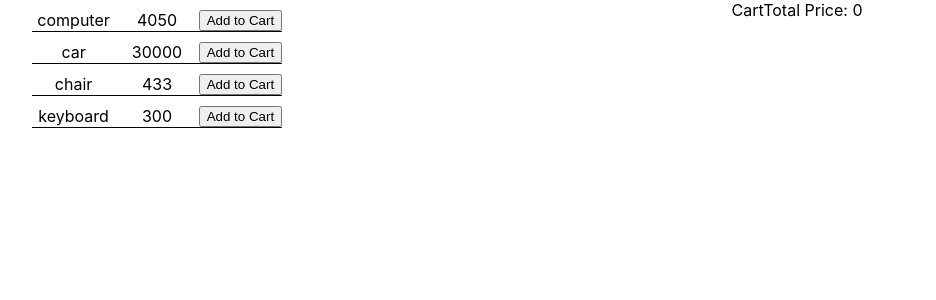
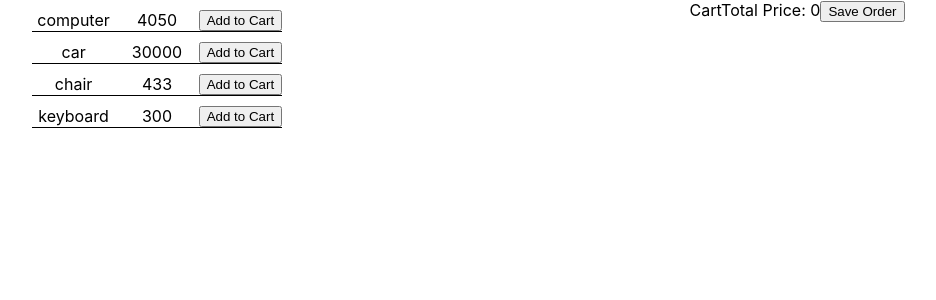
Before and after one commit to amirgal/supermarket-orders, a React (Create React App) app: page / in a window 1280 px wide. Both pictures are taken after typing "name@example.com" into the empty fields and a click on the button "Create New Order". Shown: the top 300 px of the page, without its empty margins (163-1099 px from the left). Built offline with nearby package versions, Linux system fonts and the light colour scheme.

Commit message:
save order added

```diff
--- a/src/App.js
+++ b/src/App.js
@@ -38,6 +38,18 @@ const App = () => {
     navigate(orderPagePath,{state: order})
   })
 
+  const updateOrder = useCallback((order) => {
+    const orderIndex = orders.findIndex(o => o.id == order.id)
+
+    if(orderIndex == -1){
+      setOrders([...orders, order])
+    }else{
+      const updatedOrders = orders
+      updatedOrders[orderIndex] = order
+    }
+    navigate('/')
+  })
+
 
   return (
     <div className="App">
@@ -54,6 +66,7 @@ const App = () => {
           <Route path='/order-page' exact element={
             <OrderPage
               products={products}
+              updateOrder={updateOrder}
             />
           }></Route>
 
--- a/src/components/Cart.js
+++ b/src/components/Cart.js
@@ -1,7 +1,7 @@
 import React from 'react';
 import CartItem from './CartItem';
 
-const Cart = ({cart, totalPrice, removeFromCart}) => {
+const Cart = ({cart, totalPrice, removeFromCart, saveOrder}) => {
 
     return (
         <div className='cart-block'>
@@ -10,6 +10,7 @@ const Cart = ({cart, totalPrice, removeFromCart}) => {
                 <CartItem key={item.product.id} cartItem={item} removeFromCart={removeFromCart}/>
             )}
             Total Price: {totalPrice}
+            <button onClick={() => saveOrder()}>Save Order</button>
         </div>
     )
 }
--- a/src/components/NewOrderBar.js
+++ b/src/components/NewOrderBar.js
@@ -11,7 +11,7 @@ const NewOrderBar = (props) => {
         if(input != ''){
             props.createNewOrder({
                 id: Math.floor(Math.random() * 10000),
-                email: input,
+                clientEmail: input,
                 totalPrice:0,
                 cart: []
             })
--- a/src/pages/OrderPage.js
+++ b/src/pages/OrderPage.js
@@ -4,9 +4,9 @@ import OrderInfo from '../components/OrderInfo';
 import ProductsList from '../components/ProductsList';
 import Cart from '../components/Cart';
 
-const OrderPage = ({products}) => {
+const OrderPage = ({products, updateOrder}) => {
     const location = useLocation()
-    const currentOrder = location.state
+    const [currentOrder, setCurrentOrder] = useState(location.state)
     const [totalPrice, setTotalPrice] = useState(currentOrder.totalPrice)
     const [cart, setCart] = useState(currentOrder.cart)
 
@@ -22,7 +22,6 @@ const OrderPage = ({products}) => {
             cart[productIndex].qty++
             setTotalPrice(totalPrice + product.price)
         }
-        console.log(cart)
     }
 
     const removeFromCart = (productId) => {
@@ -40,14 +39,18 @@ const OrderPage = ({products}) => {
     }
 
     const saveOrder = () => {
-
+        const order = currentOrder
+        order.cart = cart
+        order.totalPrice = totalPrice
+        setCurrentOrder(order)
+        updateOrder(currentOrder)
     }
 
     return (
         <div className='order-page'>
             {/* <OrderInfo/> */}
             <ProductsList products={products} addToCart={addToCart}/>
-            <Cart cart={cart} totalPrice={totalPrice} removeFromCart={removeFromCart}/>
+            <Cart cart={cart} totalPrice={totalPrice} removeFromCart={removeFromCart} saveOrder={saveOrder}/>
         </div>
     )
 }
```
